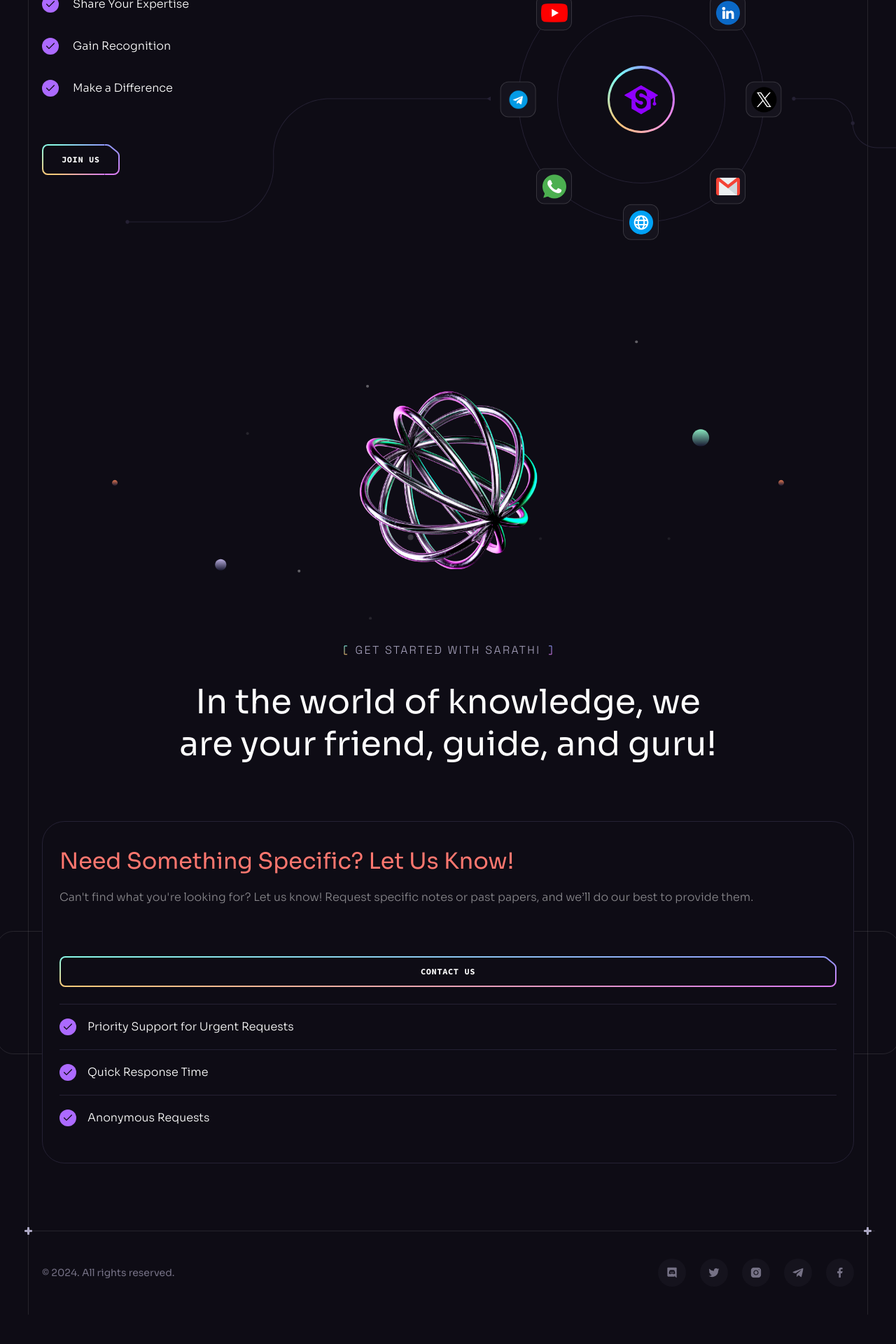
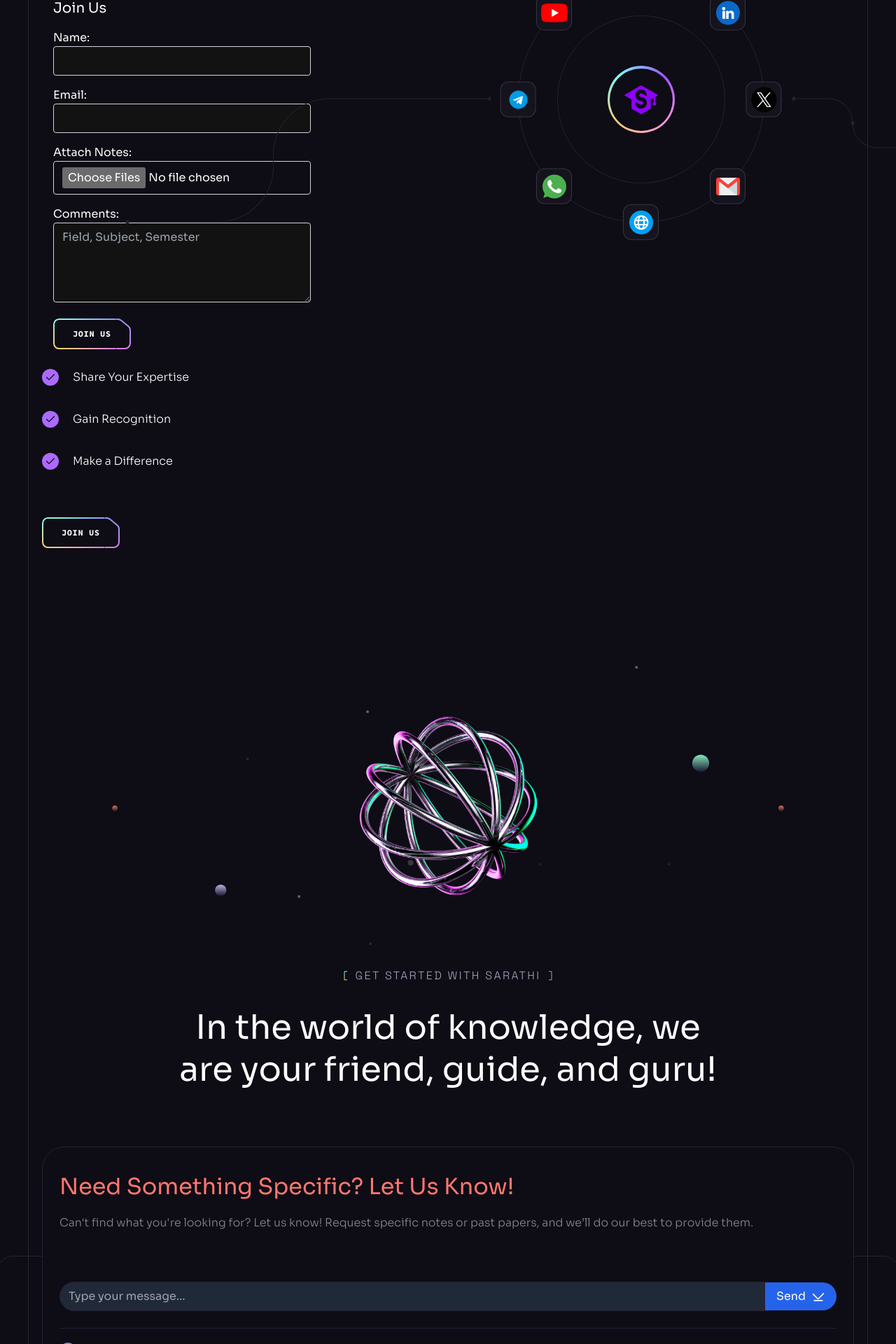
Before and after one commit to mahipal79/sarathi, a React (Vite) app: page / in a window 1280 px wide. Shown: the part 3460-5380 px from the top of the page at 70% size. Before the commit the page ends 5338 px from the top, so only its background shows below. Built offline with nearby package versions, Linux system fonts and the light colour scheme.

Commit message:
changed the backend with working mail list

```diff
--- a/package.json
+++ b/package.json
@@ -10,6 +10,8 @@
     "preview": "vite preview"
   },
   "dependencies": {
+    "express": "^4.19.2",
+    "multer": "^1.4.5-lts.1",
     "react": "^18.2.0",
     "react-dom": "^18.2.0",
     "react-just-parallax": "^3.1.16",
--- a/src/components/Collaboration.jsx
+++ b/src/components/Collaboration.jsx
@@ -3,6 +3,7 @@ import { collabApps, collabContent, collabText } from "../constants";
 import Button from "./Button";
 import Section from "./Section";
 import { LeftCurve, RightCurve } from "./design/Collaboration";
+import JoinUsForm from "./joinus";
 
 const Collaboration = () => {
   return (
@@ -12,6 +13,7 @@ const Collaboration = () => {
           <h2 className="h2 mb-4 md:mb-8 text-center sm:text-left">
             Become a Part of Our Contributor Network
           </h2>
+            <JoinUsForm/>
 
           <ul className="max-w-[22rem] mb-10 md:mb-14 ">
             {collabContent.map((item) => (
--- a/src/components/PricingList.jsx
+++ b/src/components/PricingList.jsx
@@ -1,10 +1,39 @@
+import React, { useState } from "react";
 import { check } from "../assets";
 import { pricing } from "../constants";
 import Button from "./Button";
 
 const PricingList = () => {
+  const [message, setMessage] = useState("");
+
+  const handleMessageChange = (e) => {
+    setMessage(e.target.value);
+  };
+
+  const handleSendMessage = async () => {
+    try {
+      const response = await fetch("http://localhost:5000/send-email", {
+        method: "POST",
+        headers: {
+          "Content-Type": "application/json",
+        },
+        body: JSON.stringify({ message }),
+      });
+
+      if (response.ok) {
+        alert("Message sent successfully!");
+        setMessage(""); // Clear the message after sending
+      } else {
+        alert("Failed to send message.");
+      }
+    } catch (error) {
+      console.error("Error:", error);
+      alert("An error occurred.");
+    }
+  };
+
   return (
-    <div className="  gap-[1rem] max-lg:flex-wrap">
+    <div className="gap-[1rem] max-lg:flex-wrap">
       {pricing.map((item) => (
         <div
           key={item.id}
@@ -12,11 +41,11 @@ const PricingList = () => {
         >
           <h4 className="h4 mb-4">{item.title}</h4>
 
-          <p className=" body-2 min-h-[4rem]  text-n-1/50">
+          <p className="body-2 min-h-[4rem] text-n-1/50">
             {item.description}
           </p>
 
-          <div className="flex items-center h-[2rem] ">
+          <div className="flex items-center h-[2rem]">
             {item.price && (
               <>
                 <div className="h3">$</div>
@@ -27,13 +56,46 @@ const PricingList = () => {
             )}
           </div>
 
-          <Button
-            className="w-full mb-6"
-            href={item.price ? "/pricing" : "mailto:notes.sarathi@gmail.com"}
-            white={!!item.price}
-          >
-            {item.price ? "Get started" : "Contact us"}
-          </Button>
+          {item.price ? (
+            <Button
+              className="w-full mb-6"
+              href="/pricing"
+              white={!!item.price}
+            >
+              Get started
+            </Button>
+          ) : (
+            <div className="flex items-center mb-6">
+              <input
+                type="text"
+                value={message}
+                onChange={handleMessageChange}
+                placeholder="Type your message..."
+                className="w-full px-3 py-2 border border-n-6 rounded-l-[2rem] text-white bg-gray-800"
+              />
+              <button
+                onClick={handleSendMessage}
+                className="px-4 py-2 bg-blue-600 text-white rounded-r-[2rem] flex items-center"
+              >
+                <span className="mr-2">Send</span>
+                {/* Replace with your send icon */}
+                <svg
+                  xmlns="http://www.w3.org/2000/svg"
+                  fill="none"
+                  viewBox="0 0 24 24"
+                  stroke="currentColor"
+                  className="w-5 h-5"
+                >
+                  <path
+                    strokeLinecap="round"
+                    strokeLinejoin="round"
+                    strokeWidth="2"
+                    d="M3 8l7.89 7.89a1 1 0 001.42 0L21 7M5 19h14"
+                  />
+                </svg>
+              </button>
+            </div>
+          )}
 
           <ul>
             {item.features.map((feature, index) => (
--- /dev/null
+++ b/src/components/joinus.jsx
@@ -0,0 +1,93 @@
+import React, { useState } from "react";
+import Button from './Button';
+
+const JoinUsForm = () => {
+  const [name, setName] = useState("");
+  const [email, setEmail] = useState("");
+  const [notes, setNotes] = useState([]);
+  const [comments, setComments] = useState("");
+
+  const handleSubmit = async (event) => {
+    event.preventDefault();
+
+    const formData = new FormData();
+    formData.append("name", name);
+    formData.append("email", email);
+    formData.append("comments", comments);
+
+    // Append all selected files
+    notes.forEach((file) => {
+      formData.append("notes", file);
+    });
+
+    try {
+      const response = await fetch("http://localhost:5000/join-us", {
+        method: "POST",
+        body: formData,
+      });
+
+      if (response.ok) {
+        alert("Form submitted successfully!");
+        setName("");
+        setEmail("");
+        setNotes([]);
+        setComments("");
+      } else {
+        alert("Failed to submit form.");
+      }
+    } catch (error) {
+      console.error("Error:", error);
+      alert("An error occurred.");
+    }
+  };
+
+  return (
+    <form onSubmit={handleSubmit} className="p-4 bg-black-100 rounded-lg">
+      <h2 className="text-xl mb-4">Join Us</h2>
+      <div className="mb-4">
+        <label className="block text-white-700">Name:</label>
+        <input
+          type="text"
+          value={name}
+          onChange={(e) => setName(e.target.value)}
+          className="w-full px-3 py-2 border border-gray-300 rounded"
+          required
+        />
+      </div>
+      <div className="mb-4">
+        <label className="block text-white-700">Email:</label>
+        <input
+          type="email"
+          value={email}
+          onChange={(e) => setEmail(e.target.value)}
+          className="w-full px-3 py-2 border border-gray-300 rounded"
+          required
+        />
+      </div>
+      <div className="mb-4">
+        <label className="block text-white-700">Attach Notes:</label>
+        <input
+          type="file"
+          multiple
+          onChange={(e) => setNotes(Array.from(e.target.files))}
+          className="w-full px-3 py-2 border border-gray-300 rounded"
+        />
+      </div>
+      <div className="mb-4">
+        <label className="block text-white-700">Comments:</label>
+        <textarea
+          value={comments}
+          onChange={(e) => setComments(e.target.value)}
+          placeholder="Field, Subject, Semester"
+          className="w-full px-3 py-2 border border-gray-300 rounded"
+          rows="4"
+        />
+      </div>
+      <Button>
+        Join Us
+      </Button>
+    </form>
+  );
+};
+
+export default JoinUsForm;
```
Also changed, not shown: server.cjs (added, +83 -0 lines), 4 other files (tests, documents, lock files or other folders).
